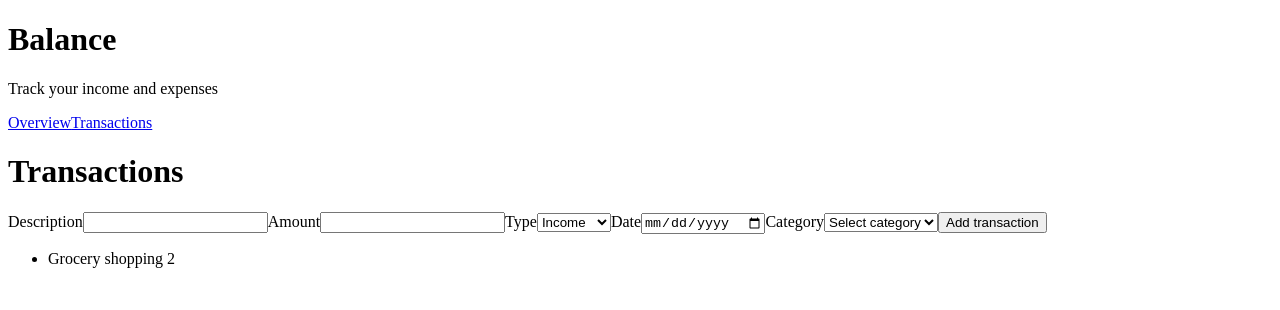
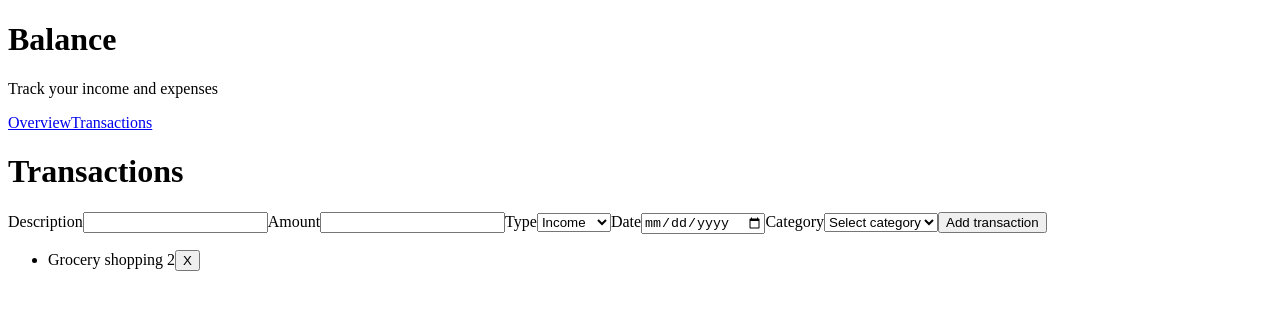
Before and after one commit to GabrielSkold/Balance, a React (Vite) app: page /transactions in a window 1280 px wide. Shown: the top 310 px of the page. Built offline with nearby package versions, Linux system fonts and the light colour scheme.

Commit message:
Add transaction deletion

```diff
--- a/src/App.jsx
+++ b/src/App.jsx
@@ -21,6 +21,13 @@ function App() {
     setTransactions([...transactions, newTransaction]);
   };
 
+  const deleteTransaction = (id) => {
+    const remainingTransactions = transactions.filter(
+      (transaction) => transaction.id !== id,
+    );
+    setTransactions(remainingTransactions);
+  };
+
   return (
     <>
       <Routes>
@@ -32,6 +39,7 @@ function App() {
               <Transactions
                 transactions={transactions}
                 addTransaction={addTransaction}
+                deleteTransaction={deleteTransaction}
               />
             }
           />
--- a/src/components/TransactionItem/TransactionItem.jsx
+++ b/src/components/TransactionItem/TransactionItem.jsx
@@ -1,7 +1,8 @@
-const TransactionItem = ({ transaction }) => {
+const TransactionItem = ({ transaction, deleteTransaction }) => {
   return (
     <li>
       {transaction.description} {transaction.amount}
+      <button onClick={() => deleteTransaction(transaction.id)}>X</button>
     </li>
   );
 };
--- a/src/components/TransactionsList/TransactionsList.jsx
+++ b/src/components/TransactionsList/TransactionsList.jsx
@@ -1,11 +1,15 @@
 import TransactionItem from "../TransactionItem/TransactionItem";
 
-const TransactionsList = ({ transactions }) => {
+const TransactionsList = ({ transactions, deleteTransaction }) => {
   return (
     <>
       <ul>
         {transactions.map((transaction) => (
-          <TransactionItem key={transaction.id} transaction={transaction} />
+          <TransactionItem
+            key={transaction.id}
+            transaction={transaction}
+            deleteTransaction={deleteTransaction}
+          />
         ))}
       </ul>
     </>
--- a/src/pages/Transactions/Transactions.jsx
+++ b/src/pages/Transactions/Transactions.jsx
@@ -1,12 +1,15 @@
 import TransactionsForm from "../../components/TransactionsForm/TransactionsForm";
 import TransactionsList from "../../components/TransactionsList/TransactionsList";
 
-const Transactions = ({ transactions, addTransaction }) => {
+const Transactions = ({ transactions, addTransaction, deleteTransaction }) => {
   return (
     <>
       <h1>Transactions</h1>
       <TransactionsForm addTransaction={addTransaction} />
-      <TransactionsList transactions={transactions} />
+      <TransactionsList
+        transactions={transactions}
+        deleteTransaction={deleteTransaction}
+      />
     </>
   );
 };
```
